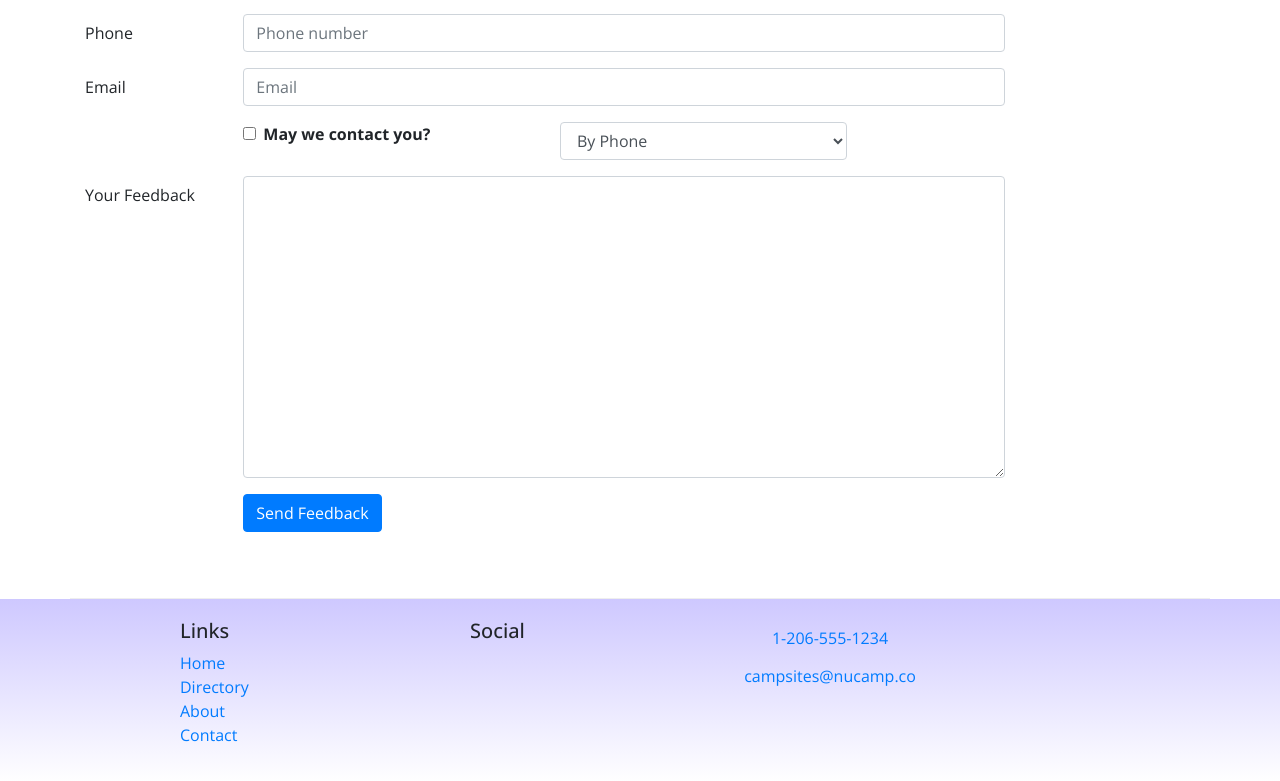
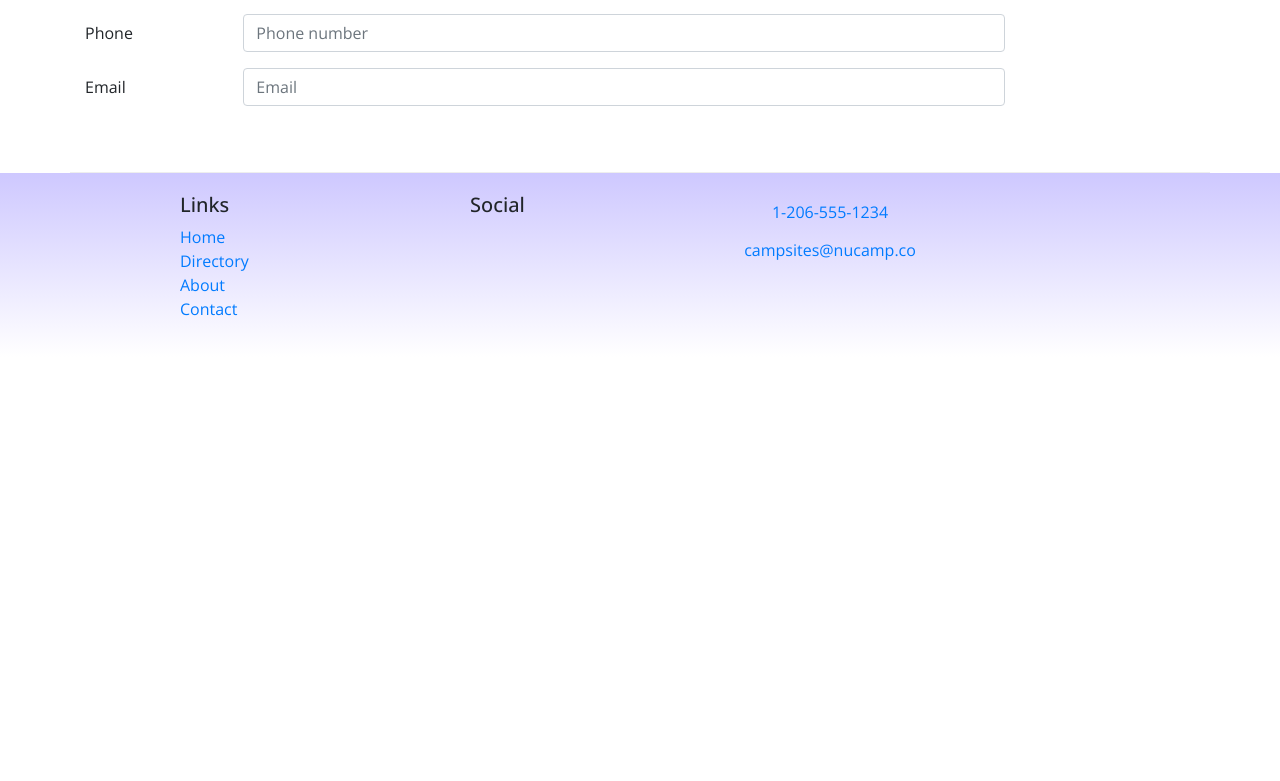
Before and after one commit to snakeguy2000/React-Nucampsite, a React (Create React App) app: page /contactus in a window 1280 px wide. Shown: the part 792-1573 px from the top of the page. After the commit the page ends 1149 px from the top, so only its background shows below. Built offline with nearby package versions, Linux system fonts and the light colour scheme.

Commit message:
Controlled Form Validation

```diff
--- a/src/components/ContactComponent.js
+++ b/src/components/ContactComponent.js
@@ -8,6 +8,7 @@
   Label,
   Input,
   Col,
+  FormFeedback,
 } from 'reactstrap';
 import { Link } from 'react-router-dom';
 class Contact extends Component {
@@ -22,11 +23,59 @@
       agree: false,
       contactType: 'By Phone',
       feedback: '',
+      touched: {
+        firstName: false,
+        lastName: false,
+        phoneNum: false,
+        email: false,
+      },
     };
 
     this.handleInputChange = this.handleInputChange.bind(this);
     this.handleSubmit = this.handleSubmit.bind(this);
   }
+
+  validate(firstName, lastName, phoneNum, email) {
+    const errors = {
+      firstName: '',
+      lastName: '',
+      phoneNum: '',
+      email: '',
+    };
+
+    if (this.state.touched.firstName) {
+      if (firstName.length < 2) {
+        errors.firstName = 'First name must be at least 2 characters.';
+      } else if (firstName.length > 15) {
+        errors.firstName = 'First name must be 15 or less characters.';
+      }
+    }
+
+    if (this.state.touched.lastName) {
+      if (lastName.length < 2) {
+        errors.lastName = 'Last name must be at least 2 characters.';
+      } else if (lastName.length > 15) {
+        errors.lastName = 'Last name must be 15 or less characters.';
+      }
+    }
+
+    const reg = /^\d+$/;
+    if (this.state.touched.phoneNum && !reg.test(phoneNum)) {
+      errors.phoneNum = 'The phone number should contain only numbers.';
+    }
+
+    if (this.state.touched.email && !email.includes('@')) {
+      errors.email = 'Email should contain a @';
+    }
+
+    return errors;
+  }
+
+  handleBlur = (field) => () => {
+    this.setState({
+      touched: { ...this.state.touched, [field]: true },
+    });
+  };
 
   handleInputChange(event) {
     const target = event.target;
@@ -44,6 +93,12 @@
     event.preventDefault();
   }
   render() {
+    const errors = this.validate(
+      this.state.firstName,
+      this.state.lastName,
+      this.state.phoneNum,
+      this.state.email
+    );
     return (
       <div className="container">
         <div className="row">
@@ -102,8 +157,11 @@
                     name="firstName"
                     placeholder="First Name"
                     value={this.state.firstName}
+                    invalid={errors.firstName}
+                    onBlur={this.handleBlur('firstName')}
                     onChange={this.handleInputChange}
                   />
+                  <FormFeedback>{errors.firstName}</FormFeedback>
                 </Col>
               </FormGroup>
               <FormGroup row>
@@ -117,8 +175,11 @@
                     name="lastName"
                     placeholder="Last Name"
                     value={this.state.lastName}
+                    invalid={errors.lastName}
+                    onBlur={this.handleBlur('lastName')}
                     onChange={this.handleInputChange}
                   />
+                  <FormFeedback>{errors.lastName}</FormFeedback>
                 </Col>
               </FormGroup>
               <FormGroup row>
@@ -132,8 +193,11 @@
                     name="phoneNum"
                     placeholder="Phone number"
                     value={this.state.phoneNum}
+                    invalid={errors.phoneNum}
+                    onBlur={this.handleBlur('phoneNum')}
                     onChange={this.handleInputChange}
                   />
+                  <FormFeedback>{errors.phoneNum}</FormFeedback>
                 </Col>
               </FormGroup>
               <FormGroup row>
@@ -147,56 +211,11 @@
                     name="email"
                     placeholder="Email"
                     value={this.state.email}
+                    invalid={errors.email}
+                    onBlur={this.handleBlur('email')}
                     onChange={this.handleInputChange}
                   />
-                </Col>
-              </FormGroup>
-              <FormGroup row>
-                <Col md={{ size: 4, offset: 2 }}>
-                  <FormGroup check>
-                    <Label check>
-                      <Input
-                        type="checkbox"
-                        name="agree"
-                        checked={this.state.agree}
-                        onChange={this.handleInputChange}
-                      />{' '}
-                      <strong>May we contact you?</strong>
-                    </Label>
-                  </FormGroup>
-                </Col>
-                <Col md={4}>
-                  <Input
-                    type="select"
-                    name="contactType"
-                    value={this.state.contactType}
-                    onChange={this.handleInputChange}
-                  >
-                    <option>By Phone</option>
-                    <option>By Email</option>
-                  </Input>
-                </Col>
-              </FormGroup>
-              <FormGroup row>
-                <Label htmlFor="feedback" md={2}>
-                  Your Feedback
-                </Label>
-                <Col md={10}>
-                  <Input
-                    type="textarea"
-                    id="feedback"
-                    name="feedback"
-                    rows="12"
-                    value={this.state.feedback}
-                    onChange={this.handleInputChange}
-                  ></Input>
-                </Col>
-              </FormGroup>
-              <FormGroup row>
-                <Col md={{ size: 10, offset: 2 }}>
-                  <Button type="submit" color="primary">
-                    Send Feedback
-                  </Button>
+                  <FormFeedback>{errors.email}</FormFeedback>
                 </Col>
               </FormGroup>
             </Form>
```
